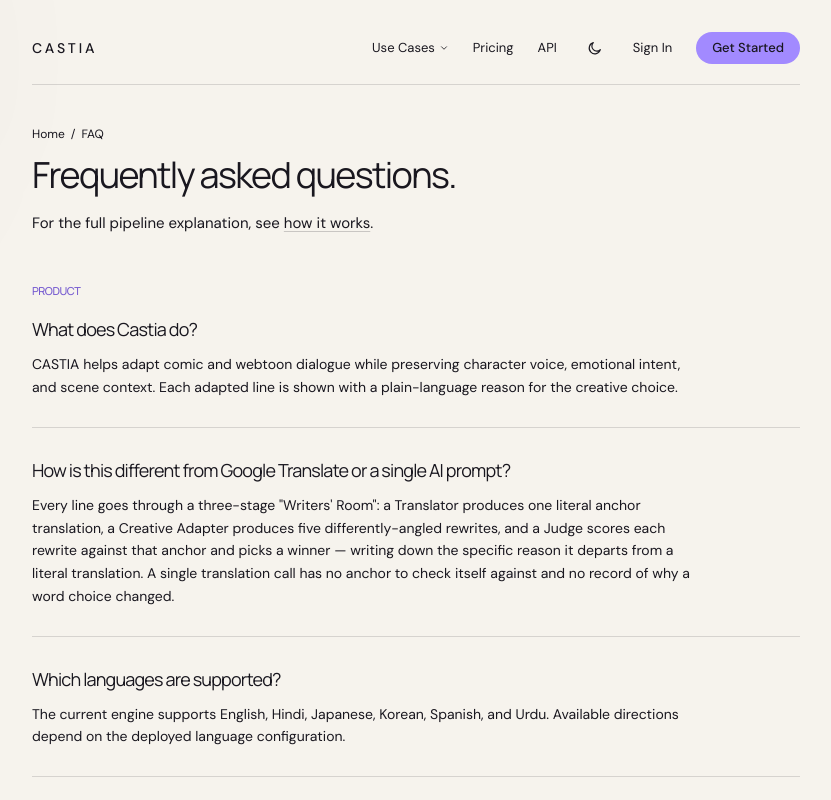
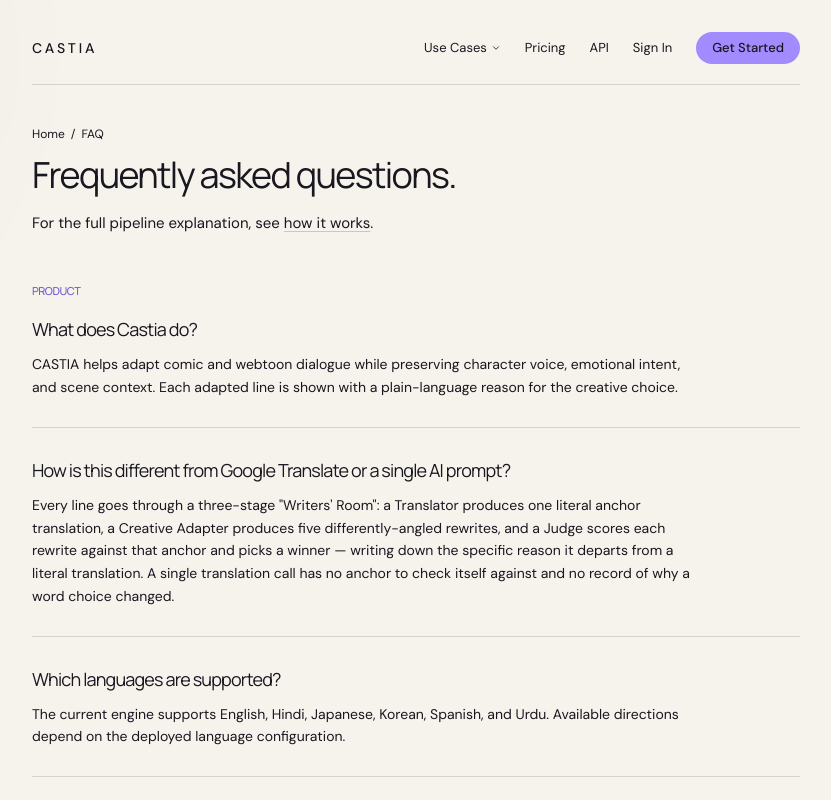
Before and after one commit to rohandhir10/experience-engine, a Next.js app in the folder web/: page /faq in a window 1280 px wide. Shown: the top 800 px of the page, without its empty margins (224-1055 px from the left). Built offline with nearby package versions, Linux system fonts and the light colour scheme.

Commit message:
Use the fixed homepage theme in global navigation

```diff
--- a/web/components/SiteHeader.tsx
+++ b/web/components/SiteHeader.tsx
@@ -1,7 +1,6 @@
 import type { ReactNode } from "react";
 import Link from "next/link";
 import { Logo } from "./Logo";
-import { ThemeToggle } from "./ThemeToggle";
 import { UseCasesMenu } from "./UseCasesMenu";
 import { MobileNavMenu } from "./MobileNavMenu";
 
@@ -70,7 +69,7 @@ export function SiteHeader({
         }
       >
         <Link href="/">
-          <Logo force={forceDark ? "light" : undefined} />
+          <Logo />
         </Link>
         <div className="flex flex-wrap items-center justify-end gap-y-2 gap-x-4 sm:gap-x-6">
           {!minimal && <UseCasesMenu forceDark={forceDark} />}
@@ -102,8 +101,6 @@ export function SiteHeader({
 
           {right}
 
-          <ThemeToggle forceDark={forceDark} />
-
           <Link href="/sign-in" className={`hidden sm:inline ${navLink}`}>
             Sign In
           </Link>
```
